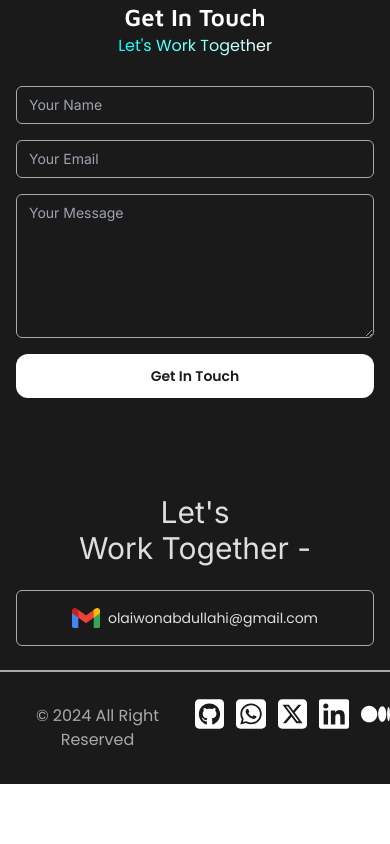
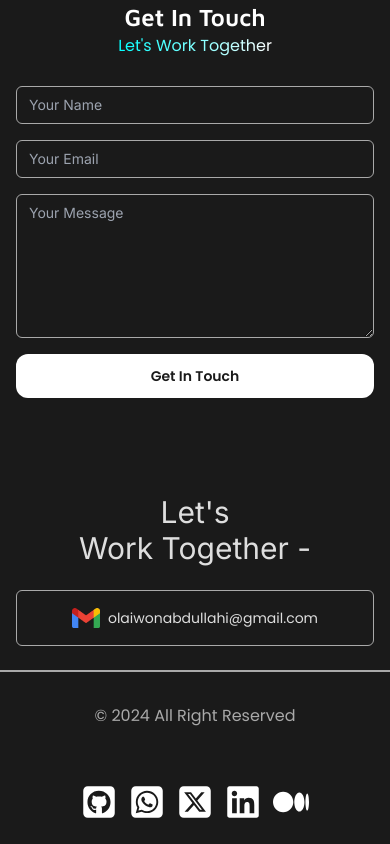
Before and after one commit to OlaiwonAbdullahi/Portfolio-V2, a React (Vite) app: page / in a window 390 px wide. Shown: the part 7940-8784 px from the top of the page. Before the commit the page ends 8724 px from the top, so only its background shows below. Built offline with nearby package versions, Linux system fonts and the light colour scheme.

Commit message:
Update Footer.tsx

```diff
--- a/src/components/Footer.tsx
+++ b/src/components/Footer.tsx
@@ -32,7 +32,7 @@
 
       <hr className="border border-Reserved mt-6"></hr>
 
-      <div className="flex flex-col-reversed md:flex-row ">
+      <div className="flex flex-col md:flex-row ">
         <div className="basis-1/2 my-8">
           <span className="font-poppins  text-Reserved md:ml-24 text-center flex mx-auto justify-center md:justify-start">
             &copy; 2024 All Right Reserved
```
